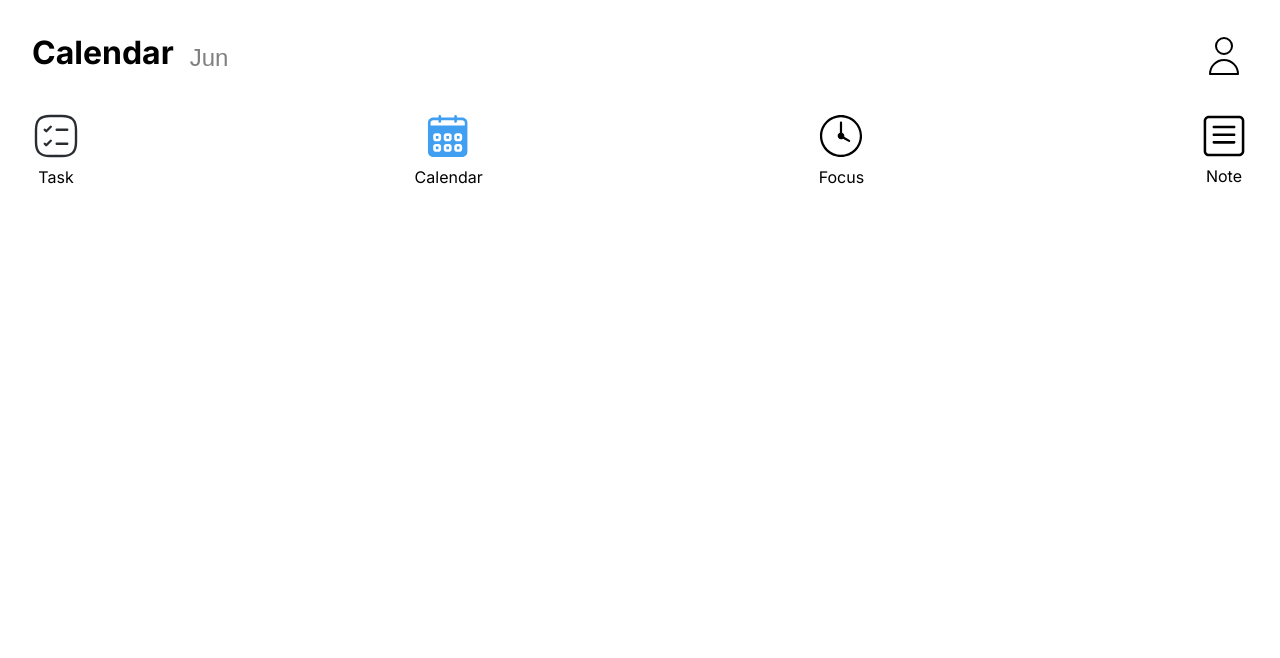
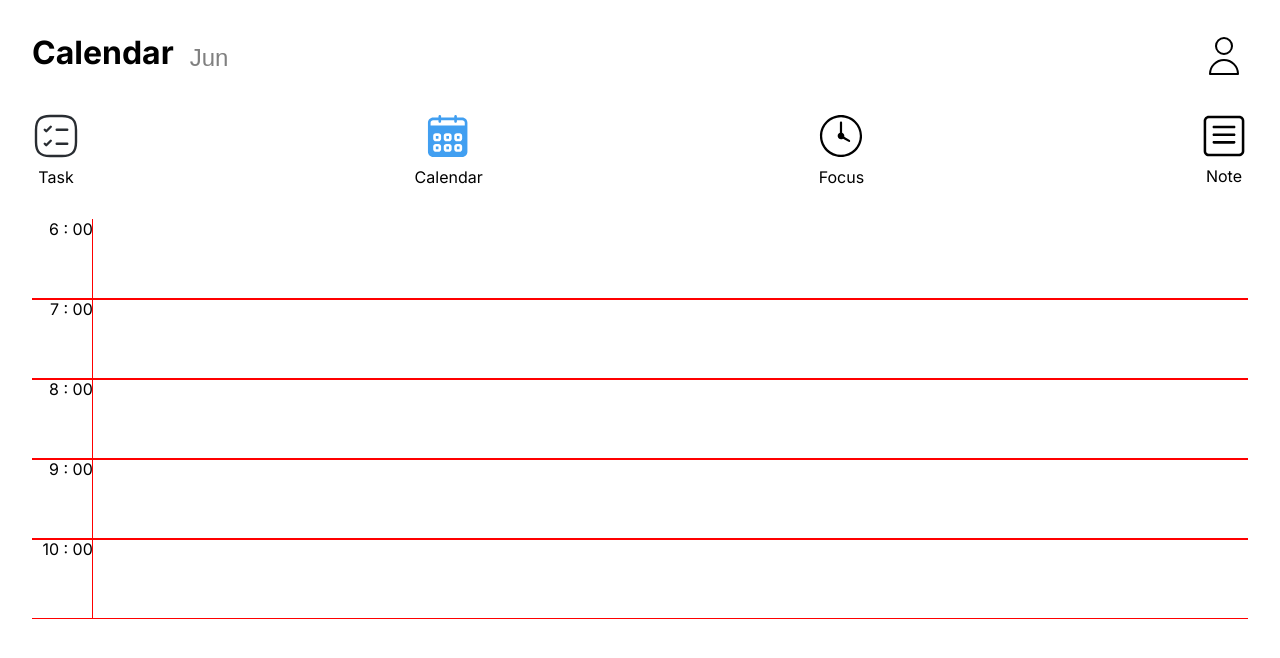
Before and after one commit to edkiada/SynergyStudyTool, a Vue app in the folder client/: page /calendar in a window 1280 px wide. Shown: the top 658 px of the page. Built offline with nearby package versions, Linux system fonts and the light colour scheme; a web font is replaced by a local one.

Commit message:
feat: initial timeLine components

```diff
--- /dev/null
+++ b/client/src/components/calendarComponents/timeLine/timeLine.css
@@ -0,0 +1,23 @@
+.timeContainer {
+  margin: 2rem;
+  overflow-y: auto;
+  height: 50vh;
+  display: flex;
+  flex-direction: column;
+}
+
+.timeItem {
+  display: flex;
+  outline: 1px solid red;
+}
+
+.timeText {
+  width: 4rem;
+  text-align: right;
+}
+
+.test {
+  height: 5rem;
+  width: 100%;
+  outline: 1px solid red;
+}
--- /dev/null
+++ b/client/src/components/calendarComponents/timeLine/timeLine.vue
@@ -0,0 +1,18 @@
+<script setup lang="ts">
+
+</script>
+
+<template>
+  <section>
+    <div class="timeContainer">
+      <div v-for="time in 18" :key="time" class="timeItem">
+        <p class="timeText">{{ time + 5 }} : 00</p>
+        <div class="test"></div>
+      </div>
+    </div>
+  </section>
+</template>
+
+<style scoped>
+  @import './timeLine.css'
+</style>
--- a/client/src/view/calendarView.vue
+++ b/client/src/view/calendarView.vue
@@ -3,6 +3,7 @@
   import { useMainStore } from '../stores/mainStore';
   import cHeader from '../components/calendarComponents/cHeader/cHeader.vue';
   import NavBar from '../components/globalComponents/navBar/navBar.vue';
+  import timeLine from '../components/calendarComponents/timeLine/timeLine.vue';
   const mainStore = useMainStore();
 
   onMounted(() => {
@@ -14,6 +15,7 @@
   <cHeader />
   <main>
     <NavBar />
+    <timeLine />
   </main>
 </template>
 
```
